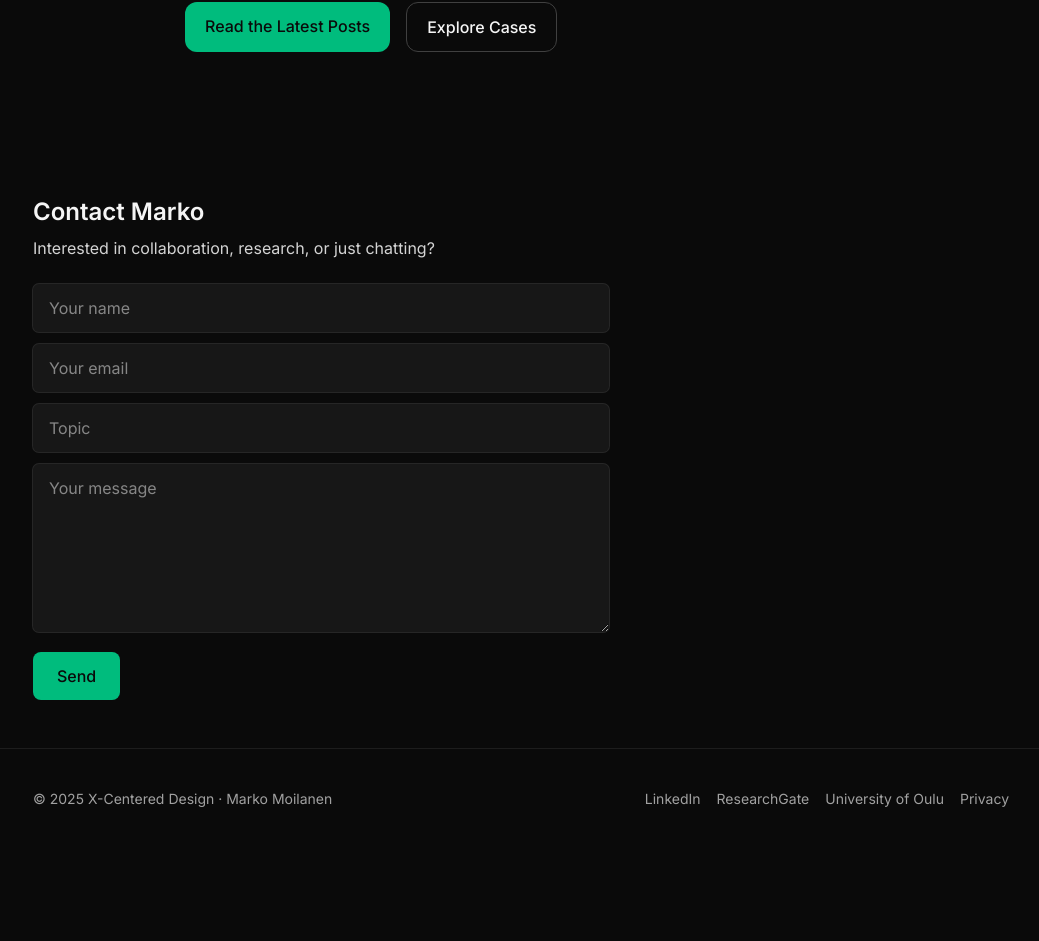
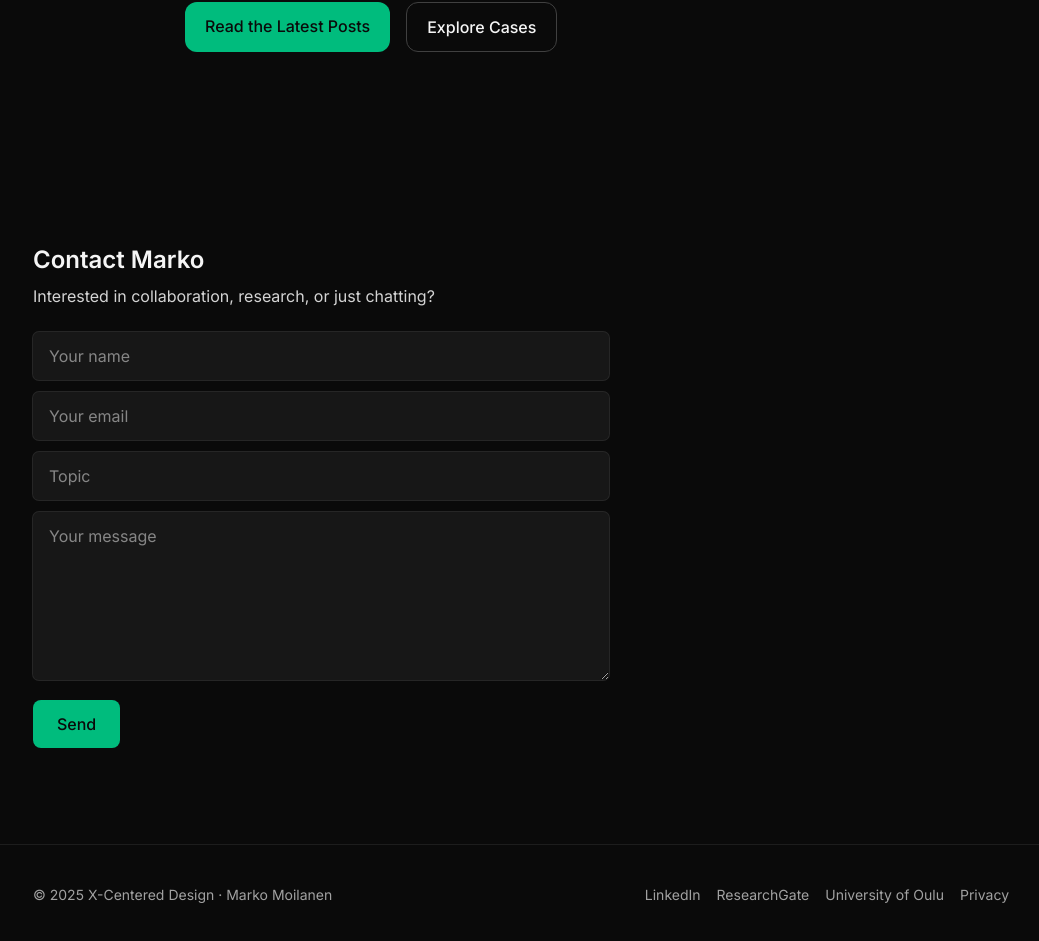
Before and after one commit to moilanenmime/xcentered, a Next.js app: page / in a window 1280 px wide. Shown: the part 637-1578 px from the top of the page, without its empty margins (119-1158 px from the left). Before the commit the page ends 1486 px from the top, so only its background shows below. Built offline with nearby package versions, Linux system fonts and the light colour scheme.

Commit message:
fix: increase padding in contact section for improved layout

```diff
--- a/app/page.tsx
+++ b/app/page.tsx
@@ -51,7 +51,7 @@ export default function Home() {
       </section>
 
       {/* Contact form */}
-      <section id="contact" className="mx-auto max-w-5xl px-6 py-12">
+      <section id="contact" className="mx-auto max-w-5xl px-6 py-24">
         <h2 className="text-2xl font-semibold">Contact Marko</h2>
         <p className="mt-2 text-neutral-300">
           Interested in collaboration, research, or just chatting?
```
